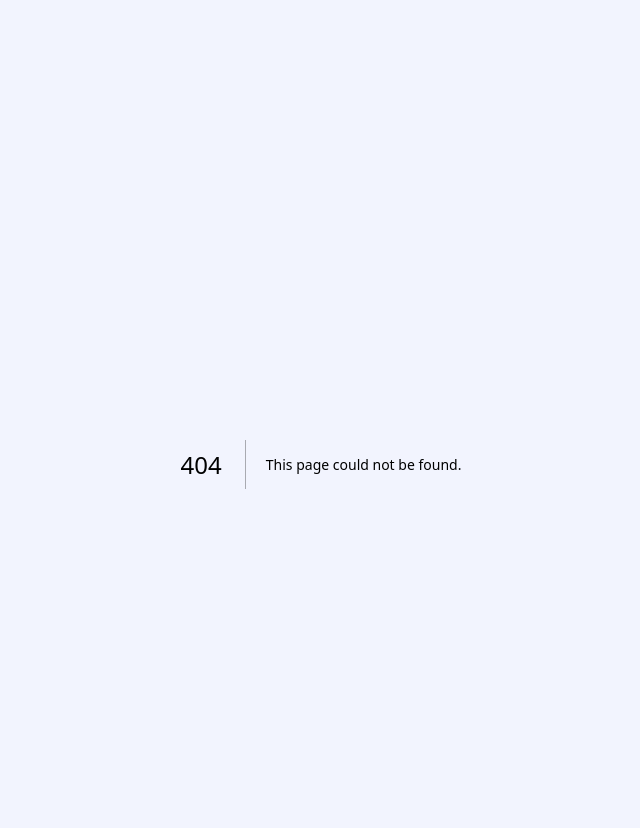
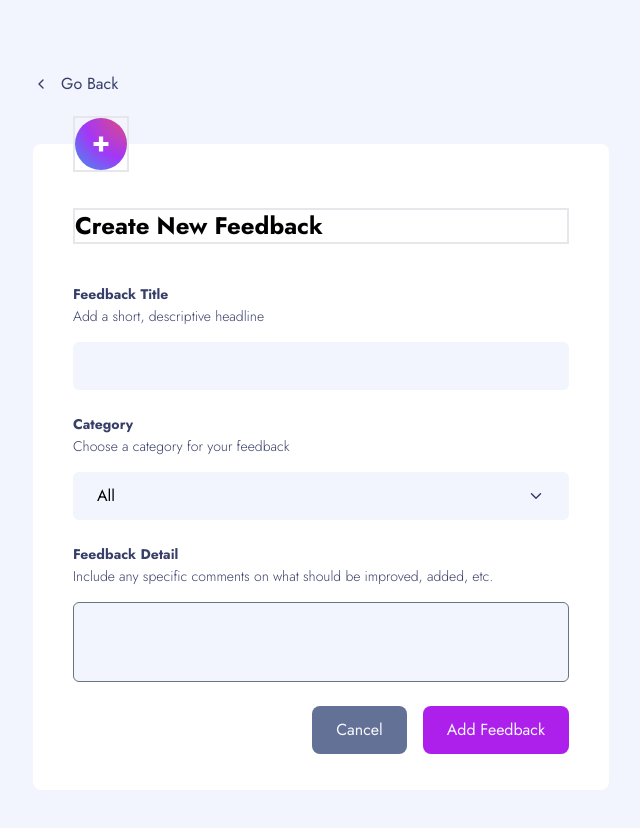
Before and after one commit to Ibarra11/ProductFeedback, a Next.js app: page /new-feedback in a window 1280 px wide. Before the commit this address had no page. Shown: the top 828 px of the page, without its empty margins (319-959 px from the left). Built offline with nearby package versions, Linux system fonts and the light colour scheme.

Commit message:
edit feedback

```diff
--- /dev/null
+++ b/app/components/FormSelect/index.tsx
@@ -0,0 +1,38 @@
+import React from "react";
+import Select from "../Select";
+interface Props<T extends string> {
+  title: string;
+  subTitle: string;
+  options: T[];
+  value: T;
+  handleValueChange: (newVal: T) => void;
+}
+function FormSelect<T extends string>({
+  title,
+  subTitle,
+  options,
+  value,
+  handleValueChange,
+}: Props<T>) {
+  const id = React.useId();
+  return (
+    <div className="flex flex-col gap-4 ">
+      <label
+        htmlFor={id}
+        className=" flex flex-col gap-0.5  text-brand-american_blue"
+      >
+        <span className="text-sm font-bold">{title}</span>
+        <span className="text-sm font-light">{subTitle}</span>
+      </label>
+      <Select
+        value={value}
+        className="bg-brand-alice_blue"
+        handleValueChange={handleValueChange}
+        options={options}
+        arrowColor="american_blue"
+      />
+    </div>
+  );
+}
+
+export default FormSelect;
--- /dev/null
+++ b/app/components/FormTextArea/index.tsx
@@ -0,0 +1,35 @@
+import React from "react";
+import TextArea from "../TextArea";
+function FormTextArea({
+  title,
+  subTitle,
+
+  value,
+  handleValueChange,
+}: {
+  title: string;
+  subTitle: string;
+
+  value: string;
+  handleValueChange: (nextVal: string) => void;
+}) {
+  const id = React.useId();
+  return (
+    <div className="flex flex-col gap-4 ">
+      <label
+        htmlFor={id}
+        className=" flex flex-col gap-0.5  text-brand-american_blue"
+      >
+        <span className="text-sm font-bold">{title}</span>
+        <span className="text-sm font-light">{subTitle}</span>
+      </label>
+      <TextArea
+        id={id}
+        onChange={(e) => handleValueChange(e.target.value)}
+        value={value}
+      />
+    </div>
+  );
+}
+
+export default FormTextArea;
--- /dev/null
+++ b/app/components/FormTextInput/index.tsx
@@ -0,0 +1,32 @@
+import React from "react";
+import clsx from "clsx";
+interface Props {
+  title: string;
+  subTitle: string;
+  value: string;
+  handleValueChange: (newVal: string) => void;
+}
+function FormTextInput({ title, subTitle, handleValueChange }: Props) {
+  const id = React.useId();
+  return (
+    <div className="  flex flex-col gap-4">
+      <label
+        htmlFor={id}
+        className=" flex flex-col gap-0.5  text-brand-american_blue"
+      >
+        <span className="text-sm font-bold">{title}</span>
+        <span className="text-sm font-light">{subTitle}</span>
+      </label>
+      <input
+        className={clsx(
+          "bg-brand-alice_blue px-6 py-3 text-base rounded-md border-none"
+        )}
+        id={id}
+        type="text"
+        onChange={(e) => handleValueChange(e.target.value)}
+      />
+    </div>
+  );
+}
+
+export default FormTextInput;
--- a/app/components/Header/index.tsx
+++ b/app/components/Header/index.tsx
@@ -1,4 +1,5 @@
 "use client";
+import { useRouter } from "next/navigation";
 import Image from "next/image";
 import Select from "../Select";
 import Button from "../Button";
@@ -6,6 +7,7 @@ import Button from "../Button";
 import { useSortContext } from "../SortProvider";
 function Header() {
   const { sortBy, handleSortByChange } = useSortContext();
+  const router = useRouter();
   return (
     <header className="flex items-center h-[72px] bg-brand-american_blue gap-8 pl-6 pr-4 rounded-lg">
       <div className="flex gap-4 items-center  text-brand-ghost_white">
@@ -31,7 +33,10 @@ function Header() {
         arrowColor="ghost_white"
         handleValueChange={handleSortByChange}
       />
-      <Button className="ml-auto bg-brand-purple font-bold text-sm text-brand-ghost_white">
+      <Button
+        onClick={() => router.push("/new-feedback")}
+        className="ml-auto bg-brand-purple font-bold text-sm text-brand-ghost_white"
+      >
         + Add Feedback
       </Button>
     </header>
--- a/app/components/LinkWithChevronLeft/index.tsx
+++ b/app/components/LinkWithChevronLeft/index.tsx
@@ -1,7 +1,7 @@
 import * as React from "react";
 import Link from "next/link";
 import { ChevronLeft } from "react-feather";
-import { ButtonBase } from "@/types";
+
 import clsx from "clsx";
 
 function LinkWithChevronLeft({
@@ -13,7 +13,7 @@ function LinkWithChevronLeft({
     <Link
       href={href}
       className={clsx(
-        "flex text-brand-american_blue gap-3 items-center justify-center py-4 px-9",
+        "inline-flex items-center  text-brand-american_blue gap-3  py-2",
         `${className ? className : ""}`
       )}
     >
@@ -21,7 +21,10 @@ function LinkWithChevronLeft({
         <ChevronLeft size={16} />
       </span>
       <span
-        className={`hover:underline hover:underline-offset-4 transition-all duration-400`}
+        className={clsx(
+          "hover:underline hover:underline-offset-4 transition-all duration-200",
+          "focus:underline focus:underline-offset-4"
+        )}
       >
         {children}
       </span>
--- a/app/components/Select/index.tsx
+++ b/app/components/Select/index.tsx
@@ -18,7 +18,6 @@ function Select<T extends string>({
   selectText,
   value,
   handleValueChange,
-
   arrowColor,
   className,
 }: Props<T>) {
@@ -33,7 +32,7 @@ function Select<T extends string>({
         className={clsx(
           `${className ? className : ""} ${isOpen ? "opacity-75" : ""}`,
           `px-6 py-3 text-base rounded-md
-        inline-flex  items-center`,
+        inline-flex  items-center justify-between`,
           "focus:ring-2 hover:ring-2  ring-brand-american_blue  outline-none"
         )}
         aria-label="Sort"
--- a/app/constants/index.ts
+++ b/app/constants/index.ts
@@ -1,5 +1,5 @@
 import { FeedbackCategories, RoadmapOption } from "@/types";
-export const FILTER_LIST: FeedbackCategories[] = [
+export const FEEDBACK_CATEGORIES: FeedbackCategories[] = [
   "All",
   "Feature",
   "UI",
--- /dev/null
+++ b/app/new-feedback/page.tsx
@@ -0,0 +1,75 @@
+"use client";
+import React from "react";
+import Image from "next/image";
+import LinkWithChevronLeft from "../components/LinkWithChevronLeft";
+import FormTextArea from "../components/FormTextArea";
+import FormTextInput from "../components/FormTextInput";
+import FormSelect from "../components/FormSelect";
+import Button from "../components/Button";
+import { FeedbackCategories } from "@/types";
+import { FEEDBACK_CATEGORIES } from "../constants";
+interface FormData {
+  title: string;
+  category: FeedbackCategories;
+  detail: string;
+}
+function Page() {
+  const [formData, setFormData] = React.useState<FormData>({
+    title: "",
+    category: FEEDBACK_CATEGORIES[0],
+    detail: "",
+  } as FormData);
+  return (
+    <article className="max-w-xl w-full mx-auto ">
+      <LinkWithChevronLeft className="mb-10" href="/">
+        Go Back
+      </LinkWithChevronLeft>
+      <form className="bg-white px-10 pb-9 rounded-lg">
+        <Image
+          src="/shared/icon-new-feedback.svg"
+          className="mb-2 border-2 -translate-y-1/2"
+          width={56}
+          height={56}
+          alt=""
+          aria-hidden
+        />
+        <h1 className="text-2xl border-2 font-bold mb-10">
+          Create New Feedback
+        </h1>
+        <div className="flex flex-col gap-6">
+          <FormTextInput
+            title="Feedback Title"
+            subTitle="Add a short, descriptive headline"
+            value={formData.title}
+            handleValueChange={(newTitle) =>
+              setFormData({ ...formData, title: newTitle })
+            }
+          />
+          <FormSelect
+            title="Category"
+            subTitle="Choose a category for your feedback"
+            options={FEEDBACK_CATEGORIES}
+            value={formData.category}
+            handleValueChange={(newVal) =>
+              setFormData({ ...formData, category: newVal })
+            }
+          />
+          <FormTextArea
+            title="Feedback Detail"
+            subTitle="Include any specific comments on what should be improved, added, etc."
+            value={formData.detail}
+            handleValueChange={(newDetail) =>
+              setFormData({ ...formData, detail: newDetail })
+            }
+          />
+          <div className="flex gap-4 justify-end text-brand-ghost_white">
+            <Button className=" bg-brand-blue_gray">Cancel</Button>
+            <Button className="bg-brand-purple">Add Feedback</Button>
+          </div>
+        </div>
+      </form>
+    </article>
+  );
+}
+
+export default Page;
```
